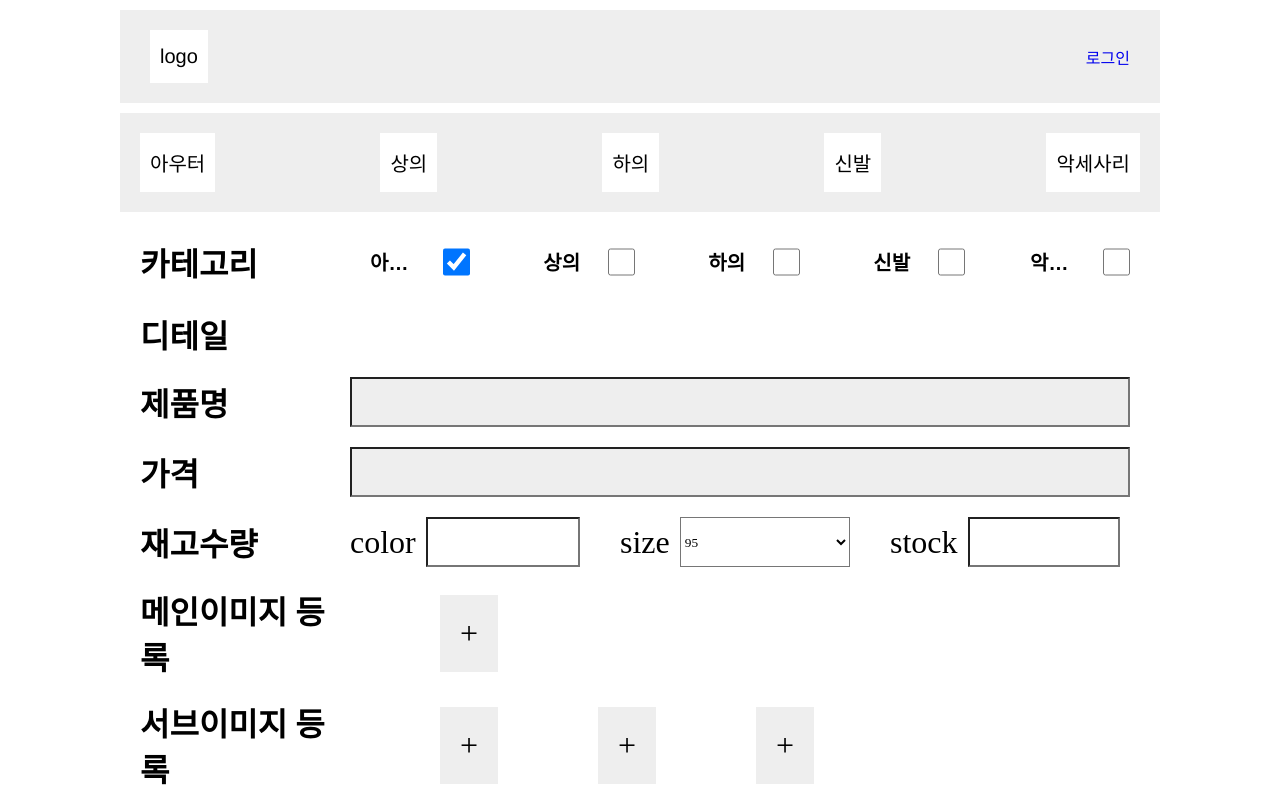
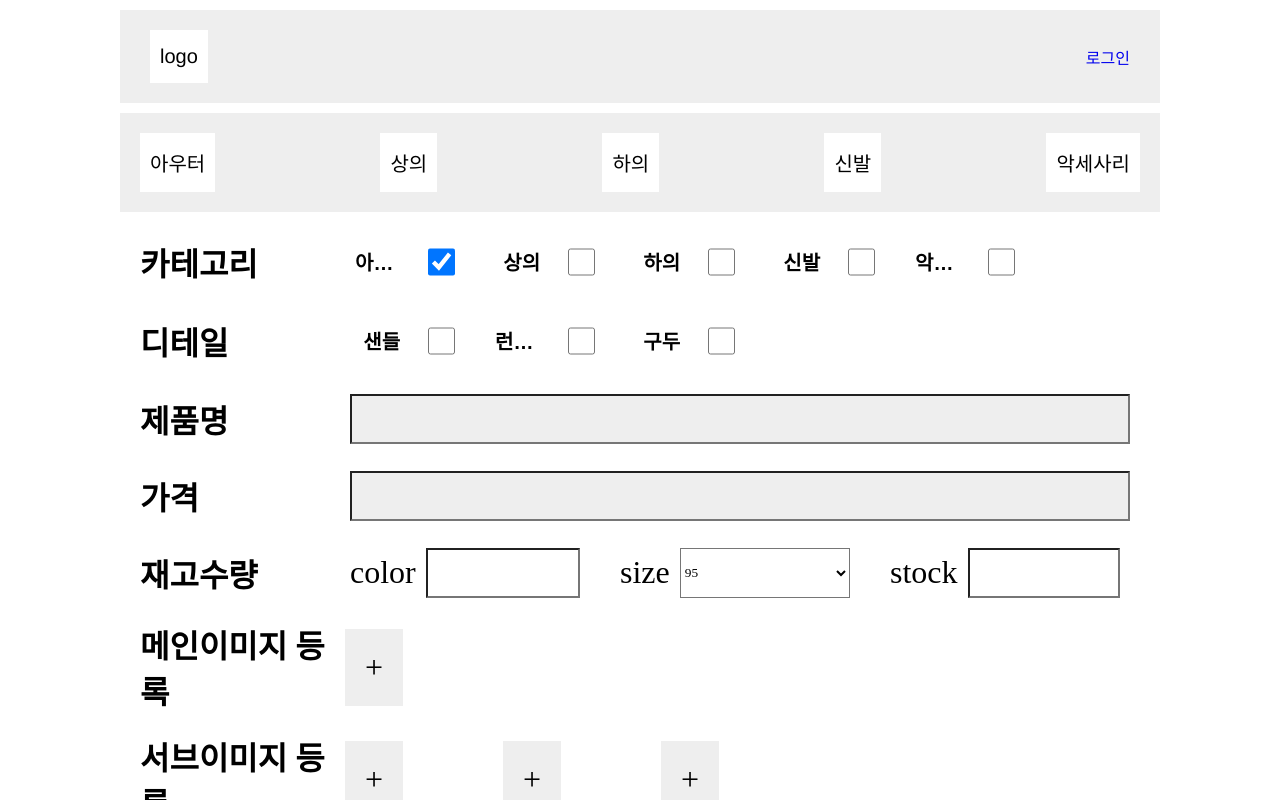
Before and after one commit to Lee-chansu/shoppingMall, a React (Create React App) app: page /productList/add in a window 1280 px wide. Both pictures are taken after a click on the checkbox 456 px from the left and 261 px from the top of the page. Shown: the top 800 px of the page. Built offline with nearby package versions, Linux system fonts and the light colour scheme; a web font is replaced by a local one.

Commit message:
productAdd 페이지 작성중, detailBar 나타나고 사라지게 하는 기능 만듦, category에 따른 detailBar의 value 변경 작업 중

```diff
--- a/src/components/subImgPreview.js
+++ b/src/components/subImgPreview.js
@@ -15,19 +15,20 @@ export const SubImagePreview = ({ subImageId , index }) => {
 
   return (
     <>
+
       <label for={subImageId}>
-        <div className="addImg">+</div>
+        <div className="addImg" style={(subImageId === 'subImage1') ? {"margin-left" : "5px"} : {} }>+</div>
       </label>
       <input
         id={subImageId}
         type="file"
-        name="subImage"
+        name={subImageId}
         onChange={previewImage}
         ref={subImgRef}
       />
       <img
         style={!subImageFile ? { display: "none" } : { display: "block" }}
-        className="previewImg main"
+        className="previewImg subImage"
         src={subImageFile}
         alt="상품 이미지"
       />
--- a/src/css/productAdd.css
+++ b/src/css/productAdd.css
@@ -1,7 +1,8 @@
 .productAdd {
   background-color: hsl(0, 0%, 100%);
 }
-.productAdd .inner {}
+.productAdd .inner {
+}
 .productAdd .inner .wrap {
   display: flex;
 }
@@ -19,10 +20,14 @@
 }
 .productAdd .inner .wrap .boxWrap {
   width: 80%;
+  min-height: 57px;
   display: flex;
-  justify-content: space-between;
+  justify-content: flex-start;
   align-items: center;
   font-size: 32px;
+}
+.productAdd .inner .wrap .boxWrap .box:first-of-type {
+  margin-left: 5px;
 }
 
 .productAdd .inner .wrap .box {
@@ -49,6 +54,9 @@
   background-color: #eee;
 }
 
+.productAdd .inner .wrap.stock .boxWrap {
+  justify-content: space-between;
+}
 .productAdd .inner .wrap.stock .boxWrap .box {
   margin: 0 10px;
   width: 30%;
@@ -82,9 +90,7 @@
   margin-left: 100px;
   background-color: #eee;
 }
-.productAdd .inner .wrap.img .boxWrap .addImg.first {
-  margin-left: 0;
-}
+
 .productAdd .inner .wrap.img .addImg:hover {
   background-color: #ddd;
   cursor: pointer;
@@ -97,8 +103,14 @@
 }
 .productAdd .inner .wrap.img .previewImg.main {
   display: block;
-  width: 200px;
-  height: 200px;
+  width: 150px;
+  height: 150px;
+  margin: 0 50px;
+}
+.productAdd .inner .wrap.img .previewImg.subImage {
+  display: block;
+  width: 80px;
+  height: 80px;
   margin: 0 50px;
 }
 .productAdd .inner .wrap.img input[type="file"] {
--- a/src/routes/productAddPage.js
+++ b/src/routes/productAddPage.js
@@ -1,4 +1,4 @@
-import React, { useRef, useState } from "react";
+import React, { useEffect, useRef, useState } from "react";
 import "../css/productAdd.css";
 
 //컴포넌트
@@ -11,13 +11,20 @@ export const ProductAdd = () => {
   const [checkCategory, setCheckCategory] = useState("");
 
   const [detailBar, setDetailBar] = useState([]);
+  const detail = {
+    아우터: ["코트", "패딩"],
+    상의: ["반팔", "긴팔", "티셔츠"],
+    하의: ["청바지", "슬랙스"],
+    신발: ["샌들", "런닝화", "구두"],
+    악세사리: ["귀걸이", "가방", "피어싱", "모자"],
+  };
   const [checkDetail, setCheckDetail] = useState("");
 
   const [mainImageFile, setMainImageFile] = useState("");
   const mainImgRef = useRef();
 
   const subImageCount = [0, 1, 2];
-  const subImageId = ['subImage1', 'subImage2', 'subImage3'];
+  const subImageId = ["subImage1", "subImage2", "subImage3"];
 
   const previewMainImg = () => {
     const file = mainImgRef.current.files[0];
@@ -28,14 +35,36 @@ export const ProductAdd = () => {
     };
   };
 
-  const checkOnlyOne = (checkThis) => {
-    setCheckCategory(checkThis.name);
-    const checkBox = document.getElementsByClassName("checkBox");
+  const checkOnlyOneCategory = (checkThis) => {
+    checkThis.checked === false
+      ? setCheckCategory("")
+      : setCheckCategory(checkThis.name);
+    const checkBox = document.getElementsByClassName("checkBoxCategory");
     for (let ch of checkBox) {
       if (ch !== checkThis) {
         ch.checked = false;
       }
     }
+  };
+
+  useEffect(() => {
+    showDetailBar();
+  }, [checkCategory]);
+
+  const checkOnlyOneDetail = (checkThis) => {
+    checkThis.checked === false
+      ? setCheckDetail("")
+      : setCheckDetail(checkThis.name);
+    const checkBox = document.getElementsByClassName("checkBoxDetail");
+    for (let ch of checkBox) {
+      if (ch !== checkThis) {
+        ch.checked = false;
+      }
+    }
+  };
+
+  const showDetailBar = () => {
+    checkCategory !== "" ? setDetailBar(detail.신발) : setDetailBar([]);
   };
 
   return (
@@ -54,10 +83,10 @@ export const ProductAdd = () => {
                     </label>
                     <input
                       type="checkbox"
-                      className="checkBox"
+                      className="checkBoxCategory"
                       name={el}
                       value={el}
-                      onChange={(e) => checkOnlyOne(e.target)}
+                      onChange={(e) => checkOnlyOneCategory(e.target)}
                     />
                   </div>
                 );
@@ -67,14 +96,24 @@ export const ProductAdd = () => {
           <div className="wrap">
             <h2 className="title">디테일</h2>
             <div className="boxWrap">
-              {detailBar.map((el) => {
+              {detailBar.length === 0 ? (
+                <p className="text">카테고리를 선택해주세요</p>
+              ) : (
+                detailBar.map((el, index) => {
                   return (
                     <div className="box" key={el}>
                       <p className="text">{el}</p>
-                    <input type="checkbox" name={el} value={el} />
+                      <input
+                        type="checkbox"
+                        className="checkBoxDetail"
+                        name={el}
+                        value={el}
+                        onChange={(e) => checkOnlyOneDetail(e.target)}
+                      />
                     </div>
                   );
-              })}
+                })
+              )}
             </div>
           </div>
           <div className="wrap">
@@ -89,7 +128,7 @@ export const ProductAdd = () => {
               <input type="text" name="price" />
             </div>
           </div>
-          <div className="wrap stock boxWrap">
+          <div className="wrap stock">
             <h2 className="title">재고수량</h2>
             <div className="boxWrap">
               <div className="box">
@@ -124,7 +163,9 @@ export const ProductAdd = () => {
             <h2 className="title">메인이미지 등록</h2>
             <div className="boxWrap">
               <label for="mainImage">
-                <div className="addImg 1">+</div>
+                <div className="addImg" style={{ "margin-left": "5px" }}>
+                  +
+                </div>
               </label>
               <img
                 style={
@@ -148,7 +189,10 @@ export const ProductAdd = () => {
             <div className="boxWrap">
               {subImageCount.map((el, index) => {
                 return (
-                  <SubImagePreview key={el} subImageId={subImageId[index]} ></SubImagePreview>
+                  <SubImagePreview
+                    key={el}
+                    subImageId={subImageId[index]}
+                  ></SubImagePreview>
                 );
               })}
             </div>
@@ -160,9 +204,7 @@ export const ProductAdd = () => {
             </div>
           </div>
           <div className="btnForm">
-            <Link to="#">
             <button>추가</button>
-            </Link>
             <Link to="/productList">
               <button>취소</button>
             </Link>
```
Lines whose indentation alone changed are shown as unchanged.
